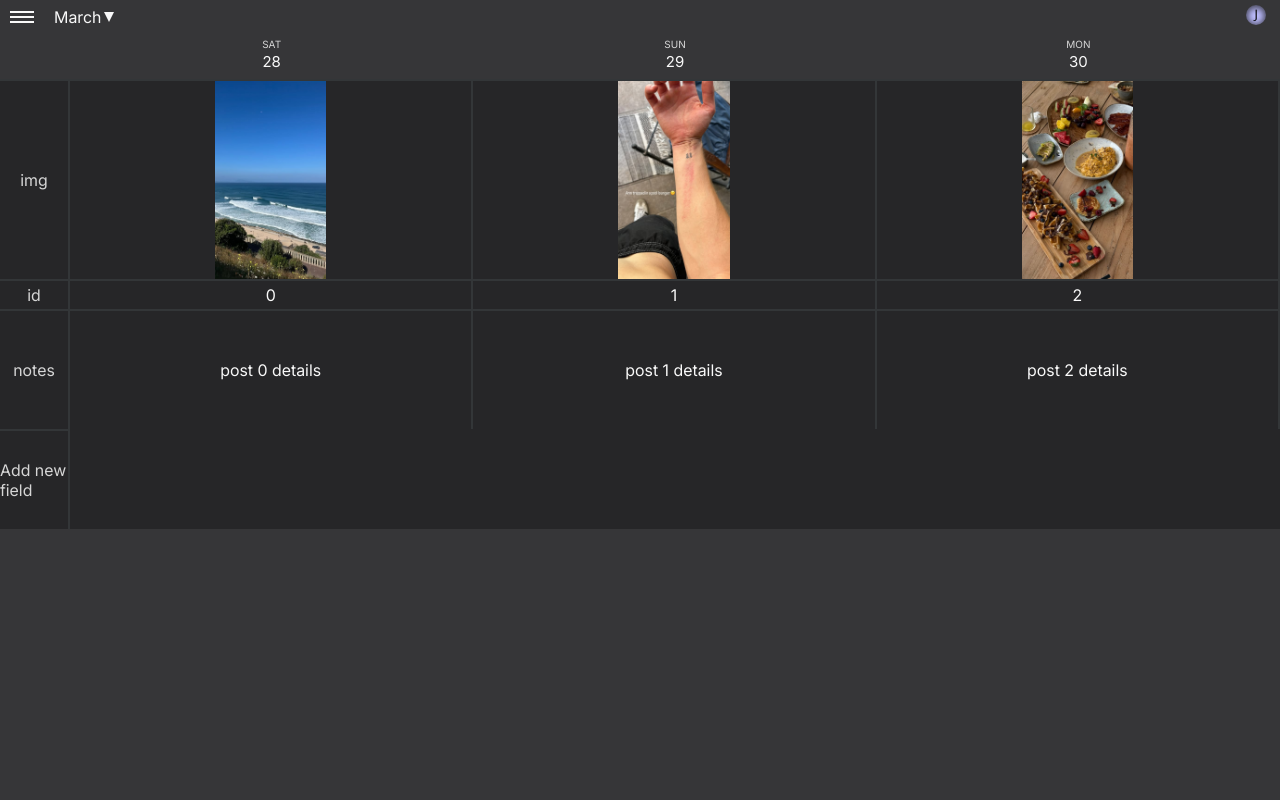
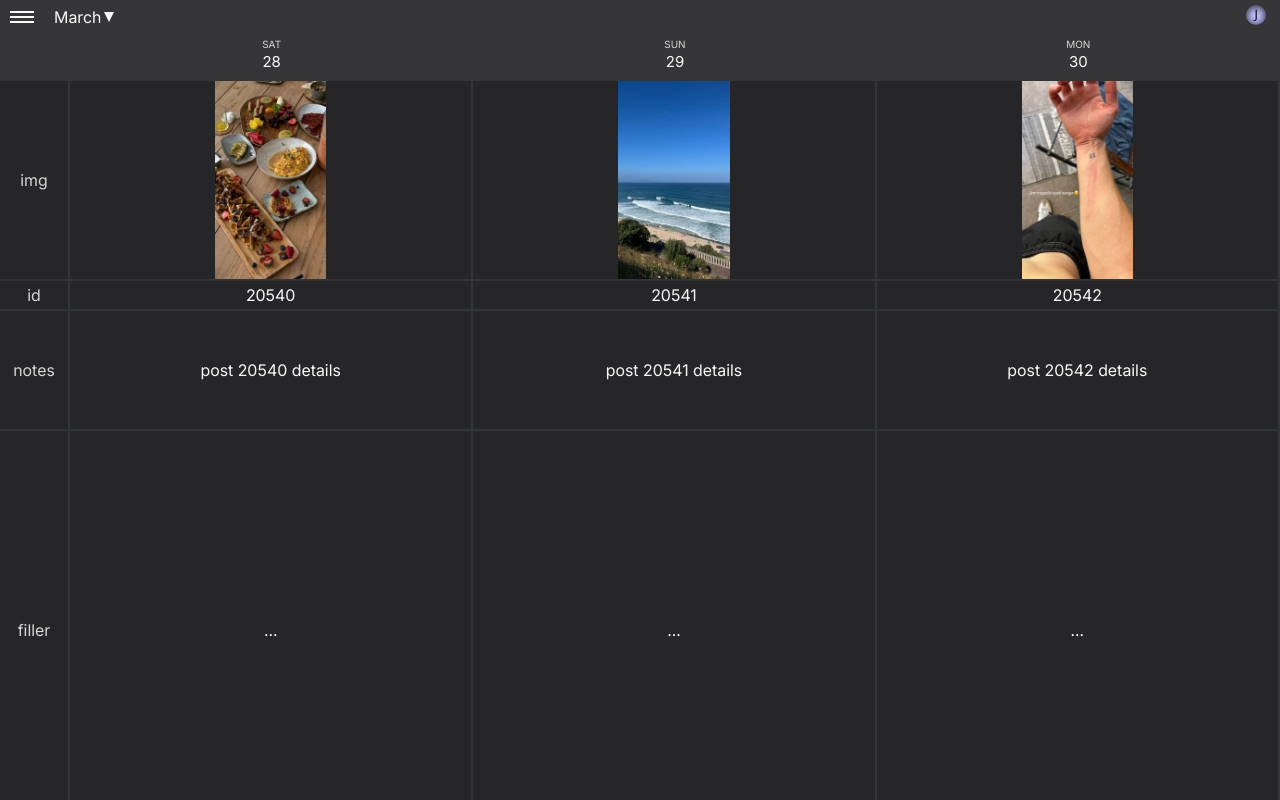
Before and after one commit to speedy-rb/pulse, a React (Vite) app in the folder frontend/: page / in a window 1280 px wide. Built offline with nearby package versions, Linux system fonts and the light colour scheme.

Commit message:
Add horizontal scroll for days in content grid

```diff
--- a/frontend/src/components/DayColumn/DayColumn.jsx
+++ b/frontend/src/components/DayColumn/DayColumn.jsx
@@ -1,7 +1,7 @@
 import styles from './DayColumn.module.css';
 
-function DayColumn({ topRowHeight, isCalendarExpanded, fieldRows, dayData }) {
-  const gridTemplateRows = [topRowHeight, ...fieldRows.map(row => row.height)]
+function DayColumn({ topRowHeight, addNewRowHeight, isCalendarExpanded, fieldRows, dayData }) {
+  const gridTemplateRows = [topRowHeight, ...fieldRows.map(row => row.height), addNewRowHeight]
     .join(" ");
   return (
     <div
@@ -30,6 +30,7 @@ function DayColumn({ topRowHeight, isCalendarExpanded, fieldRows, dayData }) {
         </div>
         ))
       }
+      <div className={styles.cell}>.</div>
     </div>
   )
 }
--- a/frontend/src/components/Myapp.jsx
+++ b/frontend/src/components/Myapp.jsx
@@ -45,6 +45,7 @@ function Myapp() {
       </div>
       <ThreeDayContentGrid
         activeDate={activeDate}
+        setActiveDate={setActiveDate}
         isCalendarExpanded={isCalendarExpanded} // conditionally change background color of header
       />
     </div>
--- a/frontend/src/components/ThreeDayContentGrid/ThreeDayContentGrid.jsx
+++ b/frontend/src/components/ThreeDayContentGrid/ThreeDayContentGrid.jsx
@@ -1,25 +1,33 @@
-import { useState } from "react";
+import { useLayoutEffect, useRef, useState } from "react";
 import styles from './ThreeDayContentGrid.module.css';
 import DayColumn from '../DayColumn/DayColumn';
 import StoryFieldLabelCol from '../StoryFieldLabelCol/StoryFieldLabelCol';
 
+function getDataForDay(dateObj) {
+  const dayIndex = Math.floor(dateObj.valueOf() / 86400000);
+  const mod = dayIndex % 3;
+  const id = dateObj.startOf('day').valueOf();
+  return {
+    'id': dayIndex,
+    'img': `ref_story_${mod}.jpg`,
+    'notes': `post ${dayIndex} details`,
+    'date': dateObj.format("MM-DD-YYYY"),
+    'filler': '...',
+    'dateObj': dateObj
+  }
+}
+
 function createEntityData(initialDate){
   const entityData = [];
-  for (let i = 0; i < 3; i++) {
-    const curDate = initialDate.add(i, 'day');
-    const curObj = {
-      'id': i,
-      'img': `ref_story_${i}.jpg`,
-      'notes': `post ${i} details`,
-      'date': curDate.format("MM-DD-YYYY"),
-      'dateObj': curDate
-    }
+  for (let i = 0; i < 9; i++) {
+    const curDate = initialDate.add(i-3, 'day');
+    const curObj = getDataForDay(curDate);
     entityData.push(curObj);
   }
   return entityData
 }
 
-function ThreeDayContentGrid({ activeDate, isCalendarExpanded }) {
+function ThreeDayContentGrid({ activeDate, setActiveDate, isCalendarExpanded }) {
   const entityData = createEntityData(activeDate);
   const topRowHeight = '50px';
   const addNewRowHeight = '100px';
@@ -28,7 +36,79 @@ function ThreeDayContentGrid({ activeDate, isCalendarExpanded }) {
     // { key: "date", label: "date", height: '50px'},
     { key: "id", label: "id", height: '30px'},
     { key: "notes", label: "notes", height: '120px'},
+    { key: "filler", label: "filler", height: '400px'},
   ]
+
+  const dayDataViewportRef = useRef(null);
+  const dayDataTrackRef = useRef(null);
+  const dragStateRef = useRef({
+    isDragging: false,
+    axis: null, // 'x' | 'y' | null
+    startX: 0,
+    startY: 0,
+    startTime: null,
+  })
+  const snapTargetRef = useRef(3); // index of activeDate
+
+  useLayoutEffect(() => {
+    if (!dayDataTrackRef.current) return;
+    dayDataTrackRef.current.style.transition = 'none';
+    dayDataTrackRef.current.style.transform = 'translateX(-100%)';
+  }, [activeDate]);
+
+  function handlePointerDown(e) {
+    e.currentTarget.setPointerCapture(e.pointerId);
+    dragStateRef.current.isDragging = true;
+    dragStateRef.current.axis = null;
+    dragStateRef.current.startX = e.clientX;
+    dragStateRef.current.startY = e.clientY;
+    dragStateRef.current.startTime = performance.now();
+    dayDataTrackRef.current.style.transition = 'none';
+    return
+  }
+  function handlePointerMove(e) {
+    const dragState = dragStateRef.current;
+    if (!dragState.isDragging) return;
+    const dx = e.clientX - dragState.startX;
+    const dy = e.clientY - dragState.startY;
+    if (!dragState.axis) {
+      const threshold = 8;
+      if (Math.abs(dx) < threshold && Math.abs(dy) < threshold) return;
+      dragState.axis = Math.abs(dx) > Math.abs(dy) ? 'x' : 'y';
+    }
+    if (dragState.axis === 'x') {
+      e.preventDefault();
+      dayDataTrackRef.current.style.transform = `translateX(calc(-100% + ${dx}px))`;
+    }
+  }
+  function handlePointerUp(e) {
+    const VELOCITY_THRESHOLD = 0.35
+    const dragState = dragStateRef.current;
+    if (!dragState.isDragging) return;
+    dragStateRef.current.isDragging = false;
+    const dx = e.clientX - dragState.startX;
+    const time = performance.now() - dragState.startTime.current;
+    const velocity = dx / time;
+    const viewportWidth = dayDataViewportRef.current.clientWidth;
+    const columnWidth = viewportWidth / 3;
+    let shift;
+    if (Math.abs(velocity) > VELOCITY_THRESHOLD) {
+      shift = dx > 0 ? 3 : -3;
+    } else {
+      shift = Math.round(dx / columnWidth);
+    }
+    dayDataTrackRef.current.style.transition = 'transform 200ms ease';
+    dayDataTrackRef.current.style.transform = `translateX(calc(-100% + ${shift * columnWidth}px))`;
+    snapTargetRef.current = activeDate.add(-shift, 'days');
+    dragStateRef.current.axis = null;
+  }
+  function handleTransitionEnd(e) {
+    if (e.propertyName !== 'transform') return;
+    const snapTarget = snapTargetRef.current;
+    if (!snapTarget.isSame(activeDate, 'day')) {
+      setActiveDate(snapTarget);
+    }
+  }
 
   return (
     <div className={styles.threeDayContentGrid}>
@@ -38,26 +118,28 @@ function ThreeDayContentGrid({ activeDate, isCalendarExpanded }) {
         fieldRows={fieldRows}
         isCalendarExpanded={isCalendarExpanded}
       />
-      <div className={styles.dayDataViewport}>
-        <div className={styles.dayDataTrack}>
-          <DayColumn
-            topRowHeight={topRowHeight}
-            isCalendarExpanded={isCalendarExpanded}
-            fieldRows={fieldRows}
-            dayData={entityData[0]}
-          />
-          <DayColumn
-            topRowHeight={topRowHeight}
-            isCalendarExpanded={isCalendarExpanded}
-            fieldRows={fieldRows}
-            dayData={entityData[1]}
-          />
-          <DayColumn
-            topRowHeight={topRowHeight}
-            isCalendarExpanded={isCalendarExpanded}
-            fieldRows={fieldRows}
-            dayData={entityData[2]}
-          />
+      <div
+        ref={dayDataViewportRef}
+        className={styles.dayDataViewport}
+        onPointerDown={handlePointerDown}
+        onPointerMove={handlePointerMove}
+        onPointerUp={handlePointerUp}
+      >
+        <div
+          ref={dayDataTrackRef}
+          className={styles.dayDataTrack}
+          onTransitionEnd={handleTransitionEnd}
+        >
+          {entityData.map((dayData, i) => (
+            <DayColumn
+              key={dayData.id}
+              topRowHeight={topRowHeight}
+              addNewRowHeight={addNewRowHeight}
+              isCalendarExpanded={isCalendarExpanded}
+              fieldRows={fieldRows}
+              dayData={dayData}
+            />
+          ))}
         </div>
       </div>
     </div>
--- a/frontend/src/components/ThreeDayContentGrid/ThreeDayContentGrid.module.css
+++ b/frontend/src/components/ThreeDayContentGrid/ThreeDayContentGrid.module.css
@@ -1,20 +1,19 @@
 .threeDayContentGrid {
     display: grid;
-    grid-template-columns: var(--label-column-width) 1fr;
+    grid-template-columns: var(--label-column-width) minmax(0, 1fr);
 }
 
 .dayDataViewport {
     background-color: var(--body-background-color);
     overflow: hidden;
+    touch-action: pan-y;
 }
 
 .dayDataTrack {
     display: flex;
-    width: 100%;
-    height: 100%;
+    transform: translateX(-100%);
 }
 
 .dayDataTrack > * {
-    flex: 1 1 0;
-    min-width: 0;
+    flex: 0 0 calc(100%/ 3);
 }
```
